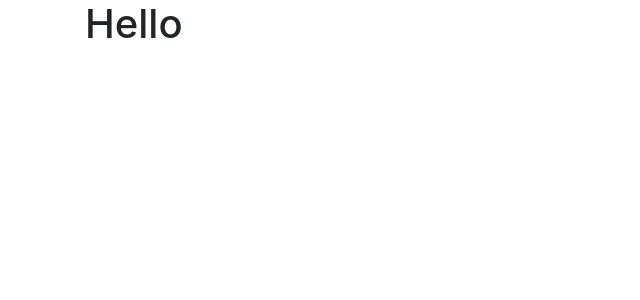
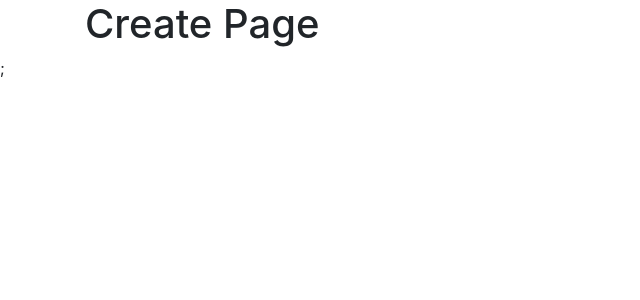
Before and after one commit to The3Legend/social-network-project, a React (Create React App) app in the folder front-end/: page /create in a window 1280 px wide. Shown: the top 300 px of the page, without its empty margins (0-640 px from the left). Built offline with nearby package versions, Linux system fonts and the light colour scheme.

Commit message:
create router links

```diff
--- a/front-end/package.json
+++ b/front-end/package.json
@@ -8,6 +8,7 @@
     "@testing-library/user-event": "^12.6.0",
     "react": "^17.0.1",
     "react-dom": "^17.0.1",
+    "react-router-dom": "^5.2.0",
     "react-scripts": "4.0.1",
     "web-vitals": "^0.2.4"
   },
--- a/front-end/public/index.html
+++ b/front-end/public/index.html
@@ -3,7 +3,14 @@
   <head>
     <meta charset="utf-8" />
     <meta name="viewport" content="width=device-width, initial-scale=1" />
-<link rel="stylesheet" href="https://stackpath.bootstrapcdn.com/bootstrap/4.5.2/css/bootstrap.min.css">
+    <link
+      rel="stylesheet"
+      href="https://stackpath.bootstrapcdn.com/bootstrap/4.5.2/css/bootstrap.min.css"
+    />
+    <link
+      rel="stylesheet"
+      href="https://stackpath.bootstrapcdn.com/font-awesome/4.7.0/css/font-awesome.min.css"
+    />
     <title>Todo App</title>
   </head>
 
--- a/front-end/src/App.js
+++ b/front-end/src/App.js
@@ -1,9 +1,13 @@
 import React from "react";
+import { BrowserRouter as Router } from "react-router-dom";
+import { RoutesUse } from "./routes";
+
 function App() {
+  const routes = RoutesUse(true);
   return (
-    <div className="container">
-      <h1>Hello</h1>
-    </div>
+    <Router>
+      <div className="container">{routes}</div>;
+    </Router>
   );
 }
 export default App;
--- a/front-end/src/index.css
+++ b/front-end/src/index.css
@@ -0,0 +1,4 @@
+
+.input-group-text {
+  width: 37px;
+}
--- a/front-end/src/index.js
+++ b/front-end/src/index.js
@@ -1,6 +1,5 @@
 import React from 'react';
 import ReactDOM from 'react-dom';
-import './index.css';
 import App from './App';
 
 
--- /dev/null
+++ b/front-end/src/routes.js
@@ -0,0 +1,34 @@
+import React from "react";
+import { Switch, Route, Redirect } from "react-router-dom";
+import { LinksPage } from "./pages/LinksPage";
+import { CreatePage } from "./pages/CreatePage";
+import { DetailPage } from "./pages/DetailPage";
+import { AuthPage } from "./pages/AuthPage";
+
+export const RoutesUse = (isAuthenticate) => {
+  if (isAuthenticate) {
+    return (
+      //якщо користувач залогінений і у нього є токен
+      <Switch>
+        <Route path="/links" exact>
+          <LinksPage />
+        </Route>
+        <Route path="/create" exact>
+          <CreatePage />
+        </Route>
+        <Route path="/detail/:id">
+          <DetailPage />
+        </Route>
+        <Redirect to="/create" />
+      </Switch>
+    );
+  }
+  return (
+    <Switch>
+      <Route path="/" exect>
+        <AuthPage />
+      </Route>
+      <Redirect to="/" />
+    </Switch>
+  );
+};
```
Also changed, not shown: 2 other files (tests, documents, lock files or other folders).
